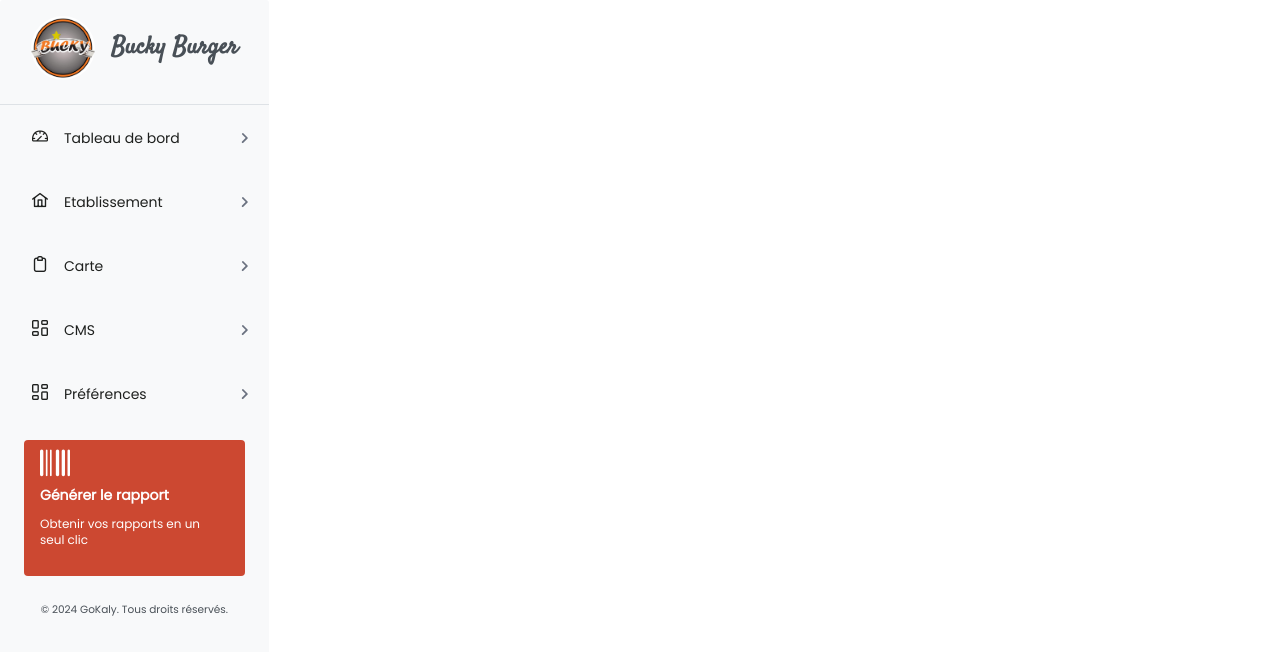
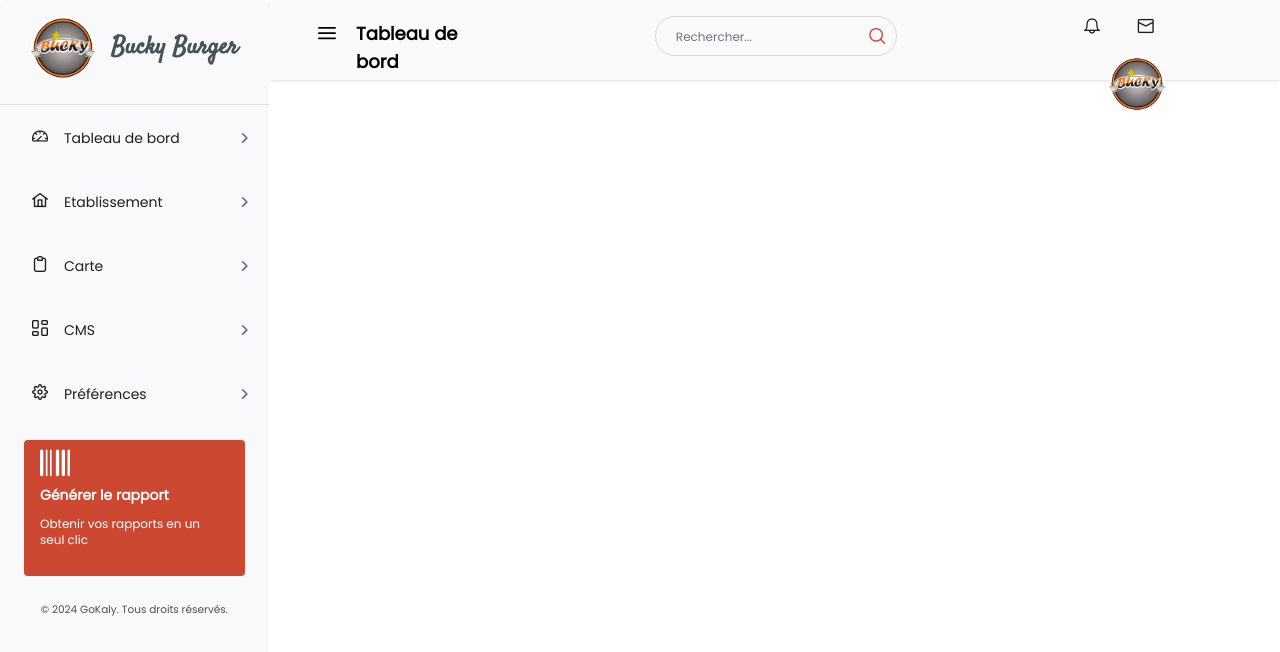
Before and after one commit to Tix05/GoKaly, a React (Vite) app in the folder front/: page /dashboard-resto in a window 1280 px wide. Shown: the top 652 px of the page. Built offline with nearby package versions, Linux system fonts and the light colour scheme.

Commit message:
Layout restaurant

```diff
--- /dev/null
+++ b/front/src/components/restaurant/HToolBar.jsx
@@ -0,0 +1,59 @@
+import PropTypes from "prop-types"
+import { InputText } from "primereact/inputtext"
+import { Button } from "primereact/button"
+import { useState } from "react"
+import { Toolbar } from 'primereact/toolbar'
+import { Avatar } from "primereact/avatar"
+
+import bucky from "../../assets/brand/bucky.png"
+
+const HToolBar = ({ collapsed, setCollapsed }) => {
+    const [search, setSearch] = useState('')
+
+    const handleCollapsed = () => {
+        setCollapsed(!collapsed)
+    }
+
+    const start = (
+        <div className="flex flex-row space-x-4">
+            <Button icon="pi pi-bell" title="Notifications" className="bg-transparent hover:bg-teal hover:text-white rounded-full text-blackPure border border-none outline outline-none" />
+            <Button icon="pi pi-envelope" title="Messages" className="bg-transparent hover:bg-teal hover:text-white rounded-full text-blackPure border border-none outline outline-none" />
+        </div>
+    )
+
+    const end = (
+        <Avatar image={bucky} shape="circle" size="xlarge" className="p-1 border border-neutral-400 ms-8 cursor-pointer" title="Votre compte restaurateur" />
+    )
+
+    return (
+        <header
+            className={`bg-neutral-50 shadow flex flex-row justify-start pt-2 ${collapsed ? 'space-x-72' : 'space-x-40'} fixed top-0 right-0 h-20 transition-all duration-300`}
+            style={{
+                width: `calc(100% - ${collapsed ? '4rem' : '270px'})`,
+                marginLeft: collapsed ? '4rem' : '270px',
+                paddingLeft: collapsed ? '2rem' : '3rem'
+            }}
+        >
+            <div className="mt-3 flex flex-row">
+                <i className={`pi pi-bars text-lg me-5 mt-1 cursor-pointer`} onClick={handleCollapsed}></i>
+                <span className="text-lg font-semibold">Tableau de bord</span>
+            </div>
+
+            <div className="p-inputgroup flex h-10 w-64 mt-2 rounded-3xl" style={{ border: '1px solid #D9D9D9' }}>
+                <InputText placeholder="Rechercher..." className="bg-transparent indent-3 w-20 h-10 font-poppins text-xs outline border border-none outline-none" />
+                <Button icon="pi pi-search" className="bg-transparent text-brick border border-none outline outline-none" />
+            </div>
+
+            <div>
+                <Toolbar start={start} end={end} className="-mt-4 bg-transparent border border-none outline outline-none" />
+            </div>
+        </header>
+    )
+}
+
+HToolBar.propTypes = {
+    collapsed: PropTypes.bool.isRequired,
+    setCollapsed: PropTypes.func.isRequired,
+}
+
+export default HToolBar
--- a/front/src/components/restaurant/VMenu.jsx
+++ b/front/src/components/restaurant/VMenu.jsx
@@ -13,8 +13,11 @@ const VMenu = ({ collapsed, setCollapsed }) => {
     const [openSubmenu, setOpenSubmenu] = useState(null)
     const [activeSubmenuParent, setActiveSubmenuParent] = useState(null)
     const [isAnimating, setIsAnimating] = useState(false)
+    const [hoveredItem, setHoveredItem] = useState(null)
     const submenuRefs = useRef({})
     const menuContainerRef = useRef(null)
+    const [submenuPosition, setSubmenuPosition] = useState(null)
+    const submenuTimeoutRef = useRef(null)
 
     const toggleSubmenu = useCallback(
         (label) => {
@@ -52,28 +55,82 @@ const VMenu = ({ collapsed, setCollapsed }) => {
                 key={itemIndex}
                 className={`
                     p-menuitem-content rounded relative
-                    ${collapsed ? 'justify-center mb-12' : 'mb-7'}
+                    ${collapsed ? 'justify-center mb-8' : 'mb-7'}
                     transition-all duration-300
                 `}
                 style={{
                     marginBottom: isActive ? submenuHeight + 16 : undefined,
                 }}
+                onMouseEnter={(e) => {
+                    if (collapsed && item.items) {
+                        if (submenuTimeoutRef.current) {
+                            clearTimeout(submenuTimeoutRef.current)
+                        }
+
+                        setHoveredItem(item)
+
+                        const itemElement = e.currentTarget
+                        const menuContainer = menuContainerRef.current
+
+                        if (itemElement && menuContainer) {
+                            const itemRect = itemElement.getBoundingClientRect()
+                            const menuRect = menuContainer.getBoundingClientRect()
+
+                            setSubmenuPosition({
+                                top: itemRect.top,
+                                left: menuRect.right - 44
+                            })
+                        }
+                    }
+                }}
+                onMouseLeave={() => {
+                    if (collapsed) {
+                        submenuTimeoutRef.current = setTimeout(() => {
+                            setHoveredItem(null)
+                            setSubmenuPosition(null)
+                        }, 300)
+                    }
+                }}
             >
+                {collapsed ? (
+                    <div className="group relative w-full">
+                        <Link
+                            to={item.url}
+                            className={`
+                                flex justify-center items-center
+                                w-full p-2
+                                group-hover:bg-brick
+                                group-hover:text-white
+                                no-underline text-blackCustom
+                                rounded-lg
+                                transition-all duration-300
+                            `}
+                        >
+                            <span
+                                className={`
+                                    ${item.icon}
+                                    text-lg
+                                    group-hover:text-white
+                                `}
+                            />
+                        </Link>
+                    </div>
+                ) : (
                     <div
-                    className={`flex align-items-center p-menuitem-link py-2 cursor-pointer ${activeSubmenuParent === item.label ? 'bg-brick text-white py-5 rounded-2xl' : ''
-                        }`}
+                        className={`flex align-items-center p-menuitem-link py-2 cursor-pointer ${activeSubmenuParent === item.label ? 'bg-brick text-white py-5 rounded-2xl' : ''}`}
                         onClick={() => {
                             if (item.items) toggleSubmenu(item.label)
                         }}
                     >
                         <Link to={item.url} className="flex ps-4 align-items-center no-underline text-blackPure">
                             <span className={`${item.icon} ${isActive ? 'text-white' : ''}`} />
+                            {!collapsed && (
                                 <span
-                            className={`me-2 ms-4 font-normal transition-opacity duration-300 ${isActive ? 'text-white' : ''
-                                }`}
+                                    className={`me-2 ms-4 font-normal transition-opacity duration-300 ${isActive ? 'text-white' : ''}`}
                                 >
                                     {item.label}
                                 </span>
+                            )}
                         </Link>
                         {item.items && !collapsed && (
                             <span
@@ -81,8 +138,8 @@ const VMenu = ({ collapsed, setCollapsed }) => {
                             />
                         )}
                     </div>
-
-                {item.items && isActive && !collapsed && (
+                )}
+                {item.items && !collapsed && isActive && (
                     <div
                         ref={(el) => (submenuRefs.current[item.label] = el)}
                         className={`
@@ -104,9 +161,11 @@ const VMenu = ({ collapsed, setCollapsed }) => {
                                     className="flex align-items-center p-menuitem-link py-2 no-underline text-blackPure"
                                 >
                                     <span className={`${subItem.icon} me-2`} />
+                                    {!collapsed && (
                                         <span className="me-2 ps-4 font-normal transition-opacity duration-300">
                                             {subItem.label}
                                         </span>
+                                    )}
                                 </Link>
                             </div>
                         ))}
@@ -139,15 +198,87 @@ const VMenu = ({ collapsed, setCollapsed }) => {
 
     const bottom = (
         <div className="mt-0 mx-6">
-            <div className="bg-brick text-white cursor-pointer pt-2 ps-4 pe-4 pb-4 rounded">
+            <div
+                className={`
+                    ${collapsed ? 'flex justify-center items-center p-2' : 'bg-brick text-white cursor-pointer pt-2 ps-4 pe-4 pb-4 rounded'}
+                `}
+            >
+                {collapsed ? (
+                    <i className="pi pi-gift text-brick text-lg mt-28"></i>
+                ) : (
+                    <>
                         <i className="pi pi-barcode text-3xl"></i>
                         <h4 className="text-md mt-1">Générer le rapport</h4>
                         <p className="text-xs w-44 overflow-hidden -mt-2">Obtenir vos rapports en un seul clic</p>
+                    </>
+                )}
             </div>
 
+            {!collapsed && (
                 <p className='mt-6 text-center text-[0.75em]'>&copy; {new Date().getFullYear()} GoKaly. {t('allRightsReserved')}</p>
+            )}
         </div>
     )
+
+    const HoverSubmenu = () => {
+        if (!collapsed || !hoveredItem || !hoveredItem.items || !submenuPosition) return null
+
+        return (
+            <div
+                className="
+                    fixed
+                    bg-white
+                    shadow-lg
+                    w-[200px]
+                    p-2
+                    z-50
+                    rounded-lg
+                    border
+                    border-neutral-200
+                "
+                style={{
+                    top: `${submenuPosition.top}px`,
+                    left: `${submenuPosition.left}px`,
+                    maxHeight: `${hoveredItem.items.length * 50}px`,
+                    overflowY: hoveredItem.items.length > 5 ? 'auto' : 'visible'
+                }}
+                onMouseEnter={() => {
+                    if (submenuTimeoutRef.current) {
+                        clearTimeout(submenuTimeoutRef.current)
+                    }
+                }}
+                onMouseLeave={() => {
+                    submenuTimeoutRef.current = setTimeout(() => {
+                        setHoveredItem(null)
+                        setSubmenuPosition(null)
+                    }, 300)
+                }}
+            >
+                {hoveredItem.items.map((subItem, index) => (
+                    <Link
+                        key={index}
+                        to={subItem.url}
+                        className="
+                            flex
+                            items-center
+                            p-2
+                            hover:bg-neutral-100
+                            rounded-lg
+                            transition-all
+                            duration-300
+                            mb-1
+                            text-black
+                            no-underline
+                            cursor-pointer
+                        "
+                    >
+                        <span className={`${subItem.icon} me-3 text-black`} />
+                        <span className="text-black font-normal text-sm">{subItem.label}</span>
+                    </Link>
+                ))}
+            </div>
+        )
+    }
 
     const items = [
         {
@@ -198,7 +329,7 @@ const VMenu = ({ collapsed, setCollapsed }) => {
         },
         {
             label: 'Préférences',
-            icon: 'pi pi-objects-column',
+            icon: 'pi pi-cog',
             template: itemRenderer,
             url: '/dashboard-resto',
             items: [
@@ -212,16 +343,14 @@ const VMenu = ({ collapsed, setCollapsed }) => {
     ]
 
     return (
+        <div className="flex">
             <div
                 ref={menuContainerRef}
                 className={`
                     fixed float-left z-10
                     ${collapsed ? 'w-[9vw]' : 'w-[21vw]'}
-                h-screen
-                overflow-y-auto
-                scrollbar-thin
-                scrollbar-thumb-gray-300
-                scrollbar-track-gray-100
+                    h-[100vh]
+                    overflow-hidden
                     transition-all duration-300
                 `}
             >
@@ -235,11 +364,13 @@ const VMenu = ({ collapsed, setCollapsed }) => {
                         border border-none
                         shadow-xl
                         h-full
-                    overflow-y-auto
+                        overflow-hidden
                         transition-all duration-300
                         ${collapsed ? 'w-[5vw]' : 'w-[21vw]'}
                     `}
                 />
+            </div>
+            <HoverSubmenu />
         </div>
     )
 }
--- a/front/src/pages/restaurant/Dashboard.jsx
+++ b/front/src/pages/restaurant/Dashboard.jsx
@@ -1,9 +1,23 @@
+import PropTypes from "prop-types"
+import { useOutletContext } from "react-router-dom"
+
 const Dashboard = () => {
+    const { collapsed } = useOutletContext()
+
     return (
-        <div>
-            <h1>Dashboard</h1>
+        <div className={`mt-24`}
+            style={{
+                width: `calc(100% - ${collapsed ? '5rem' : '280px'})`,
+                marginLeft: collapsed ? '5rem' : '280px',
+                paddingLeft: collapsed ? '1rem' : '2rem'
+            }}>
         </div>
     )
 }
 
+Dashboard.propTypes = {
+    collapsed: PropTypes.bool.isRequired,
+    setCollapsed: PropTypes.func.isRequired,
+}
+
 export default Dashboard
--- a/front/src/pages/restaurant/Layout.jsx
+++ b/front/src/pages/restaurant/Layout.jsx
@@ -1,6 +1,7 @@
 import { useState } from "react"
 import { Outlet } from "react-router-dom"
 import VMenu from "../../components/restaurant/VMenu"
+import HToolBar from "../../components/restaurant/HToolBar"
 
 const LayoutResto = () => {
     const [collapsed, setCollapsed] = useState(false)
@@ -10,9 +11,9 @@ const LayoutResto = () => {
             <VMenu collapsed={collapsed} setCollapsed={setCollapsed} />
 
             <main>
-                <Outlet />
+                <HToolBar collapsed={collapsed} setCollapsed={setCollapsed} />
+                <Outlet context={{ collapsed, setCollapsed }} />
             </main>
-
         </div>
     )
 }
--- a/front/src/pages/restaurant/Login.jsx
+++ b/front/src/pages/restaurant/Login.jsx
@@ -7,7 +7,7 @@ import { InputText } from "primereact/inputtext"
 import { Password } from "primereact/password"
 import { Button } from "primereact/button"
 import { Avatar } from "primereact/avatar"
-import { Link } from "react-router-dom"
+import { Link, useNavigate } from "react-router-dom"
 import { FaUserTie } from "react-icons/fa6"
 
 import bucky from "../../assets/brand/bucky.png"
@@ -17,6 +17,7 @@ const LoginRestaurant = () => {
     const [checked, setChecked] = useState(false)
     const [email, setEmail] = useState("")
     const [mdp, setMdp] = useState("")
+    const navigate = useNavigate()
 
     const langOptions = [
         { name: 'Français', code: 'FR' },
@@ -78,7 +79,7 @@ const LoginRestaurant = () => {
                         </FloatLabel>
                     </div>
 
-                    <Button label="Se connecter" className="bg-brick text-white font-poppins text-xs border border-none mt-7 mb-12 outline outline-none w-full py-2 px-5 rounded" />
+                    <Button onClick={() => navigate("/dashboard-resto")} label="Se connecter" className="bg-brick text-white font-poppins text-xs border border-none mt-7 mb-12 outline outline-none w-full py-2 px-5 rounded" />
                 </form>
 
             </div>
```
Lines whose indentation alone changed are shown as unchanged.
